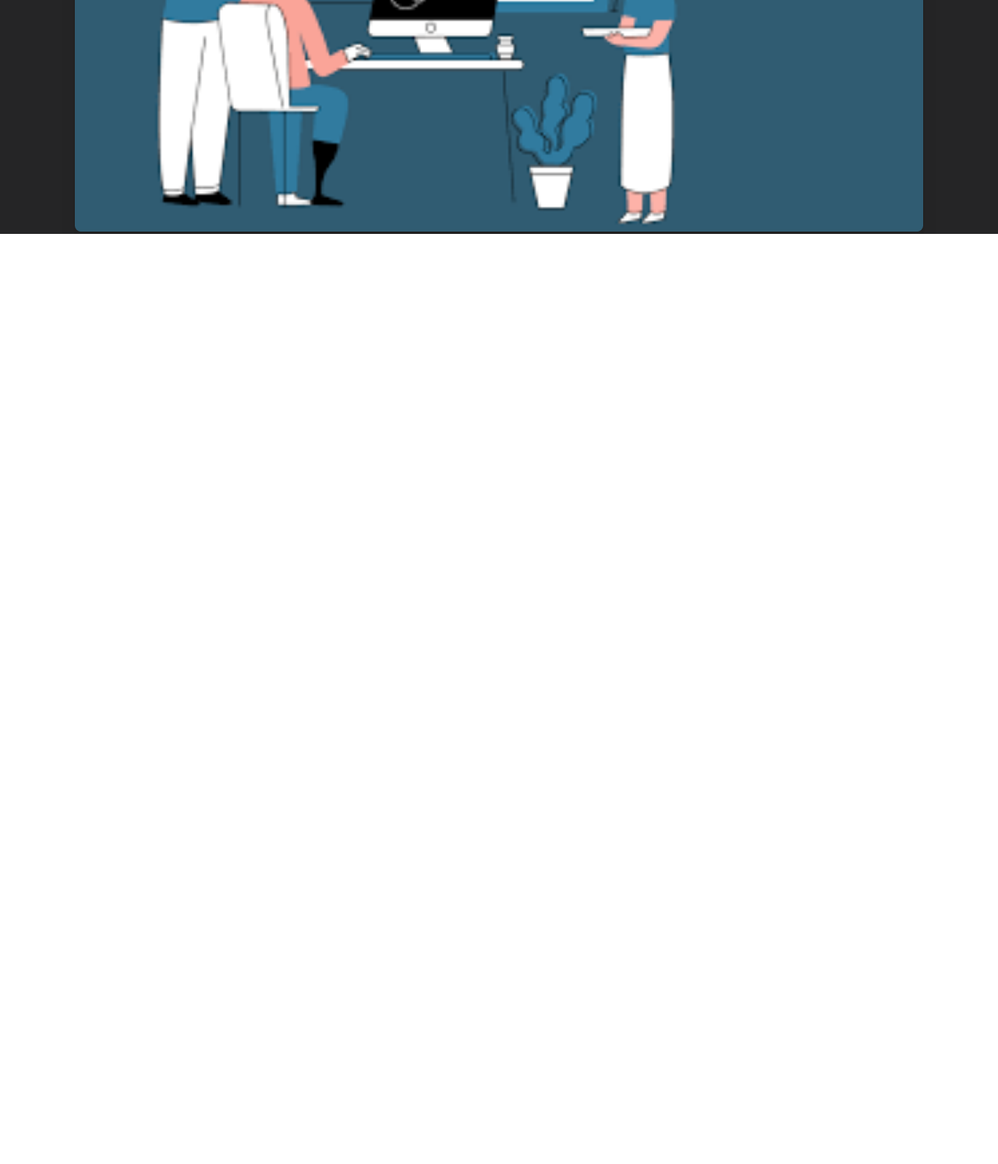
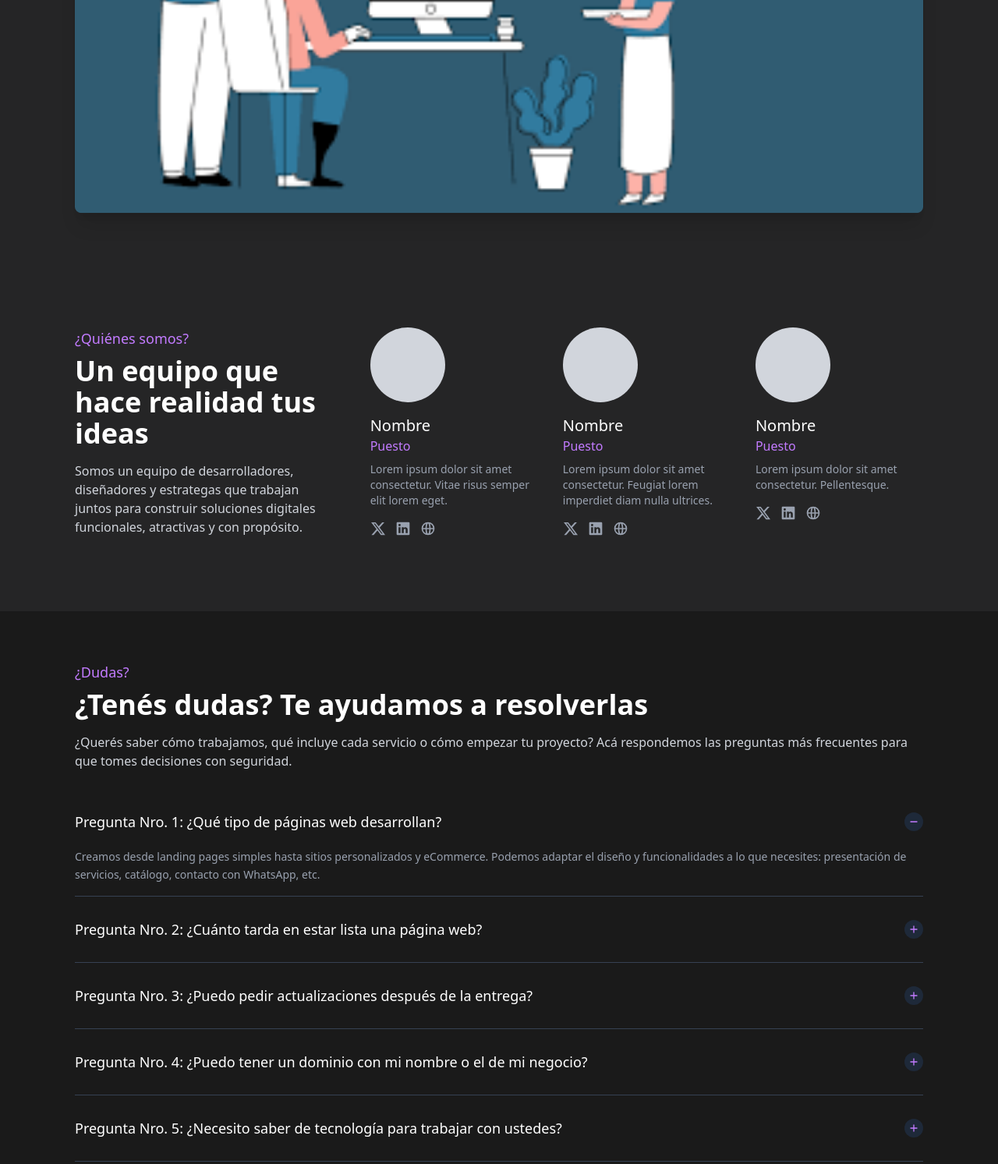
Before and after one commit to Mathias-Ezler/TeHacemos, an Astro site: page / in a window 1280 px wide. Shown: the part 2007-3500 px from the top of the page at 78% size. Before the commit the page ends 2307 px from the top, so only its background shows below. Built offline with nearby package versions, Linux system fonts and the light colour scheme; Astro itself is replaced by a stand-in of ours.

Commit message:
add: About and FAQ

```diff
--- /dev/null
+++ b/src/components/About.astro
@@ -0,0 +1,75 @@
+---
+// TeamSection.astro
+const teamMembers = [
+  {
+    name: "Nombre",
+    position: "Puesto",
+    description: "Lorem ipsum dolor sit amet consectetur. Vitae risus semper elit lorem eget.",
+    twitter: "#",
+    linkedin: "#",
+    website: "#"
+  },
+  {
+    name: "Nombre",
+    position: "Puesto",
+    description: "Lorem ipsum dolor sit amet consectetur. Feugiat lorem imperdiet diam nulla ultrices.",
+    twitter: "#",
+    linkedin: "#",
+    website: "#"
+  },
+  {
+    name: "Nombre",
+    position: "Puesto",
+    description: "Lorem ipsum dolor sit amet consectetur. Pellentesque.",
+    twitter: "#",
+    linkedin: "#",
+    website: "#"
+  }
+];
+---
+
+<section class="bg-gris text-white py-16 px-6 md:px-12 lg:px-24">
+  <div class="max-w-6xl mx-auto mt-20">
+    <div class="grid grid-cols-1 lg:grid-cols-12 gap-12">
+      <!-- Left column with intro text -->
+      <div class="lg:col-span-4">
+        <h3 class="text-purple-400 text-lg mb-2">¿Quiénes somos?</h3>
+        <h2 class="text-3xl md:text-4xl font-bold mb-4">Un equipo que hace realidad tus ideas</h2>
+        <p class="text-gray-300 mb-8">
+          Somos un equipo de desarrolladores, diseñadores y estrategas que trabajan juntos para construir soluciones digitales funcionales, atractivas y con propósito.
+        </p>
+      </div>
+
+      <!-- Right column with team members -->
+      <div class="lg:col-span-8">
+        <div class="grid grid-cols-1 md:grid-cols-3 gap-8">
+          {teamMembers.map((member) => (
+            <div class="flex flex-col items-center md:items-start">
+              <div class="w-24 h-24 bg-gray-300 rounded-full mb-4"></div>
+              <h3 class="text-white font-medium text-xl">{member.name}</h3>
+              <p class="text-purple-400 mb-2">{member.position}</p>
+              <p class="text-gray-400 text-sm mb-4">{member.description}</p>
+              <div class="flex space-x-3">
+                <a href={member.twitter} class="text-gray-400 hover:text-white">
+                  <svg xmlns="http://www.w3.org/2000/svg" class="h-5 w-5" fill="currentColor" viewBox="0 0 24 24">
+                    <path d="M18.244 2.25h3.308l-7.227 8.26 8.502 11.24H16.17l-5.214-6.817L4.99 21.75H1.68l7.73-8.835L1.254 2.25H8.08l4.713 6.231zm-1.161 17.52h1.833L7.084 4.126H5.117z"/>
+                  </svg>
+                </a>
+                <a href={member.linkedin} class="text-gray-400 hover:text-white">
+                  <svg xmlns="http://www.w3.org/2000/svg" class="h-5 w-5" fill="currentColor" viewBox="0 0 24 24">
+                    <path d="M20.5 2h-17A1.5 1.5 0 002 3.5v17A1.5 1.5 0 003.5 22h17a1.5 1.5 0 001.5-1.5v-17A1.5 1.5 0 0020.5 2zM8 19H5v-9h3zM6.5 8.25A1.75 1.75 0 118.3 6.5a1.78 1.78 0 01-1.8 1.75zM19 19h-3v-4.74c0-1.42-.6-1.93-1.38-1.93A1.74 1.74 0 0013 14.19V19h-3v-9h2.9v1.3a3.11 3.11 0 012.7-1.4c1.55 0 3.36.86 3.36 3.66z"></path>
+                  </svg>
+                </a>
+                <a href={member.website} class="text-gray-400 hover:text-white">
+                  <svg xmlns="http://www.w3.org/2000/svg" class="h-5 w-5" fill="none" viewBox="0 0 24 24" stroke="currentColor">
+                    <path stroke-linecap="round" stroke-linejoin="round" stroke-width="2" d="M21 12a9 9 0 01-9 9m9-9a9 9 0 00-9-9m9 9H3m9 9a9 9 0 01-9-9m9 9c1.657 0 3-4.03 3-9s-1.343-9-3-9m0 18c-1.657 0-3-4.03-3-9s1.343-9 3-9m-9 9a9 9 0 019-9" />
+                  </svg>
+                </a>
+              </div>
+            </div>
+          ))}
+        </div>
+      </div>
+    </div>
+  </div>
+</section>
--- /dev/null
+++ b/src/components/FAQ.astro
@@ -0,0 +1,129 @@
+---
+// FaqSection.astro
+const faqs = [
+  {
+    id: 1,
+    question: "Pregunta Nro. 1: ¿Qué tipo de páginas web desarrollan?",
+    answer: "Creamos desde landing pages simples hasta sitios personalizados y eCommerce. Podemos adaptar el diseño y funcionalidades a lo que necesites: presentación de servicios, catálogo, contacto con WhatsApp, etc."
+  },
+  {
+    id: 2,
+    question: "Pregunta Nro. 2: ¿Cuánto tarda en estar lista una página web?",
+    answer: "Depende del proyecto. Para una landing page simple, el plazo es de 5 a 10 días hábiles. Si incluye automatizaciones o desarrollo más personalizado, puede extenderse. Siempre te avisamos los tiempos con claridad."
+  },
+  {
+    id: 3,
+    question: "Pregunta Nro. 3: ¿Puedo pedir actualizaciones después de la entrega?",
+    answer: "¡Claro! Ofrecemos mantenimiento opcional para que siempre tengas tu sitio actualizado, seguro y funcionando bien. Podés elegir soporte mensual o solo cuando lo necesites."
+  },
+  {
+    id: 4,
+    question: "Pregunta Nro. 4: ¿Puedo tener un dominio con mi nombre o el de mi negocio?",
+    answer: "Sí. Nosotros te ayudamos a registrar un dominio personalizado (.com, .com.py, etc.) y a vincularlo a tu sitio web. Podés tener una dirección profesional como www.tunegocio.com."
+  },
+  {
+    id: 5,
+    question: "Pregunta Nro. 5: ¿Necesito saber de tecnología para trabajar con ustedes?",
+    answer: "No. Nos encargamos de todo el proceso, desde el diseño hasta la publicación. Te explicamos cada paso y te acompañamos para que tomes decisiones sin complicaciones."
+  },
+  {
+    id: 6,
+    question: "Pregunta Nro. 6: ¿Qué formas de pago aceptan?",
+    answer: "Actualmente aceptamos pagos por transferencia bancaria. También podemos coordinar planes de pago según el alcance del proyecto."
+  },
+  {
+    id: 7,
+    question: "Pregunta Nro. 7: ¿Puedo usar mi página para vender productos o recibir reservas?",
+    answer: "Sí, desarrollamos funciones como carrito de compras, medios de pago online o formularios de reservas. Todo depende del objetivo de tu proyecto."
+  },
+  {
+    id: 8,
+    question: "Pregunta Nro. 8: ¿Mi página va a aparecer en Google?",
+    answer: "Sí. Aplicamos prácticas básicas de SEO (posicionamiento) para que tu sitio sea visible en buscadores. Si querés algo más avanzado, también ofrecemos ese servicio."
+  },
+  {
+    id: 9,
+    question: "Pregunta Nro. 9: ¿Puedo ver cómo va quedando mi página antes de que se publique?",
+    answer: "Sí, te mostramos avances durante el desarrollo para que puedas revisar y darnos tu opinión. Solo publicamos cuando estés conforme con el resultado."
+  },
+  {
+    id: 10,
+    question: "Pregunta Nro. 10: ¿Trabajan con personas independientes o solo con empresas?",
+    answer: "¡Trabajamos con ambos! Ayudamos a profesionales, emprendedores y empresas a tener presencia digital profesional, sin importar su tamaño."
+  },
+  {
+    id: 11,
+    question: "Pregunta Nro. 11: ¿Ustedes también se encargan del diseño del sitio?",
+    answer: "Sí. Además de programar, creamos un diseño personalizado acorde a tu rubro, estilo e identidad. Nos enfocamos en que se vea profesional y fácil de usar."
+  },
+  {
+    id: 12,
+    question: "Pregunta Nro. 12: ¿La web funciona en celular?",
+    answer: "Sí, todos nuestros desarrollos son responsivos, es decir, se adaptan perfectamente a computadoras, tablets y celulares."
+  }
+];
+---
+
+<section class="bg-[#1a1a1a] text-white py-16 px-6 md:px-12 lg:px-24">
+  <div class="max-w-6xl mx-auto">
+    <h3 class="text-purple-400 text-lg mb-2">¿Dudas?</h3>
+    <h2 class="text-3xl md:text-4xl font-bold mb-4">¿Tenés dudas? Te ayudamos a resolverlas</h2>
+    <p class="text-gray-300 mb-10">
+      ¿Querés saber cómo trabajamos, qué incluye cada servicio o cómo empezar tu proyecto? Acá respondemos las preguntas más frecuentes para que tomes decisiones con seguridad.
+    </p>
+
+    <div class="space-y-4">
+      {faqs.map((faq) => (
+        <div class="faq-item border-b border-gray-700 pb-4" data-faq-id={faq.id}>
+          <div class="faq-question flex justify-between items-center cursor-pointer py-3">
+            <h3 class="text-lg font-medium">{faq.question}</h3>
+            <button class="faq-toggle w-6 h-6 rounded-full bg-gray-800 flex items-center justify-center focus:outline-none">
+              <svg xmlns="http://www.w3.org/2000/svg" class="plus-icon h-4 w-4 text-purple-400" fill="none" viewBox="0 0 24 24" stroke="currentColor">
+                <path stroke-linecap="round" stroke-linejoin="round" stroke-width="2" d="M12 6v6m0 0v6m0-6h6m-6 0H6" />
+              </svg>
+              <svg xmlns="http://www.w3.org/2000/svg" class="minus-icon h-4 w-4 text-purple-400 hidden" fill="none" viewBox="0 0 24 24" stroke="currentColor">
+                <path stroke-linecap="round" stroke-linejoin="round" stroke-width="2" d="M18 12H6" />
+              </svg>
+            </button>
+          </div>
+          <div class="faq-answer hidden mt-2 text-gray-400 text-sm leading-relaxed">
+            <p>{faq.answer}</p>
+          </div>
+        </div>
+      ))}
+    </div>
+  </div>
+</section>
+
+<script>
+  // Script para manejar la funcionalidad de acordeón
+  document.addEventListener('DOMContentLoaded', () => {
+    const faqItems = document.querySelectorAll('.faq-item');
+
+    // Abrir el primer elemento por defecto
+    const firstItem = document.querySelector('.faq-item');
+    if (firstItem) {
+      const answer = firstItem.querySelector('.faq-answer');
+      const plusIcon = firstItem.querySelector('.plus-icon');
+      const minusIcon = firstItem.querySelector('.minus-icon');
+
+      answer?.classList.remove('hidden');
+      plusIcon?.classList.add('hidden');
+      minusIcon?.classList.remove('hidden');
+    }
+
+    faqItems.forEach(item => {
+      const question = item.querySelector('.faq-question');
+      const answer = item.querySelector('.faq-answer');
+      const plusIcon = item.querySelector('.plus-icon');
+      const minusIcon = item.querySelector('.minus-icon');
+
+      question?.addEventListener('click', () => {
+        // Toggle current item
+        answer?.classList.toggle('hidden');
+        plusIcon?.classList.toggle('hidden');
+        minusIcon?.classList.toggle('hidden');
+      });
+    });
+  });
+</script>
--- a/src/components/Services.astro
+++ b/src/components/Services.astro
@@ -7,7 +7,7 @@
 
     <!-- Sección superior -->
     <section id="QueHacemos" class="bg-oscuro text-white py-16">
-      <div class="max-w-6xl mx-auto px-6 lg:px-8">
+      <div class="max-w-[75rem] mx-auto px-6 lg:px-8">
         <div class="grid md:grid-cols-2 gap-8 mb-16">
           <div>
             <h2 class="text-lg text-purple-400 font-medium mb-2">¿Qué hacemos?</h2>
--- a/src/pages/index.astro
+++ b/src/pages/index.astro
@@ -2,9 +2,13 @@
 import Layout from '../layouts/Layout.astro';
 import Hero from '../components/Home.astro';
 import Services from '../components/Services.astro';
+import About from '../components/About.astro';
+import FaqSection from '../components/FAQ.astro';
 ---
 
 <Layout title="TeHacemos - Tu equipo tech">
   <Hero />
   <Services />
+  <About />
+  <FaqSection />
 </Layout>
```
